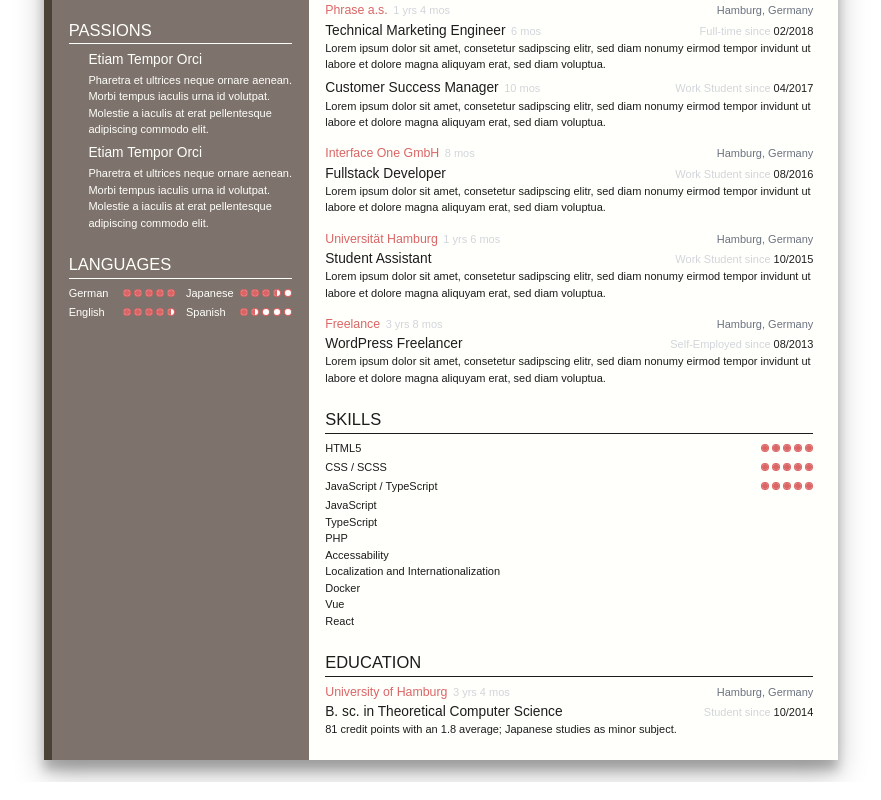
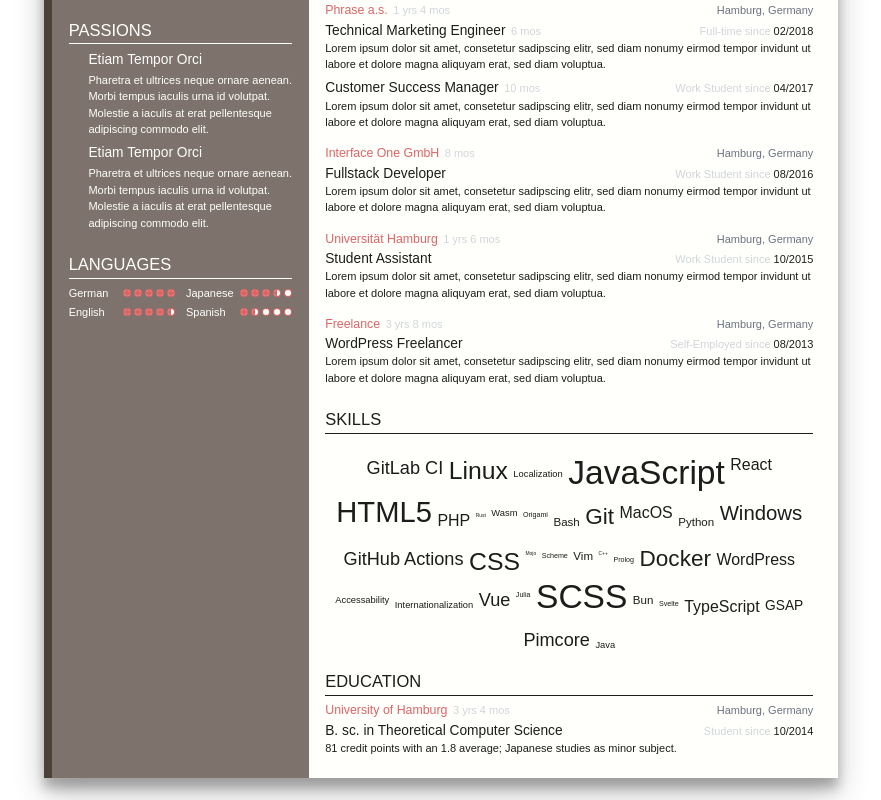
Before and after one commit to janlucaklees/curriculum-vitae, a SvelteKit app: page / in a window 1280 px wide. Shown: the part 581-1381 px from the top of the page, without its empty margins (199-1080 px from the left). Built offline with nearby package versions, Linux system fonts and the light colour scheme; some icons are missing; a web font is replaced by a local one.

Commit message:
Pseudo tag cloud for skills / added skills
Hope to develop this into a real tag cloud.

```diff
--- /dev/null
+++ b/src/components/skills.svelte
@@ -0,0 +1,28 @@
+<script>
+	export let tags;
+
+	const shuffledTags = shuffle(tags);
+
+	function shuffle(arr) {
+		return arr
+			.map((value) => ({ value, sort: Math.random() }))
+			.sort((a, b) => a.sort - b.sort)
+			.map(({ value }) => value);
+	}
+
+	function hash(string) {
+		return (
+			string.split('').reduce((sum, char, i) => sum + ((i + 1) * char.charCodeAt(0)) / 256, 0) % 1
+		);
+	}
+</script>
+
+<div class="flex flex-wrap gap-x-2 justify-center items-center">
+	{#each shuffledTags as tag}
+		<div
+			style="font-size: {0.25 + tag.rating / 2.5}rem; position: relative; top: {hash(tag.label)}rem"
+		>
+			{tag.label}
+		</div>
+	{/each}
+</div>
--- a/src/routes/+page.svelte
+++ b/src/routes/+page.svelte
@@ -13,6 +13,7 @@
 	import Card from '../components/card.svelte';
 	import Section from '../components/section.svelte';
 	import Rating from '../components/rating.svelte';
+	import Skills from '../components/skills.svelte';
 	import Experience from '../components/experience.svelte';
 </script>
 
@@ -155,36 +156,161 @@
 	</Section>
 
 	<Section title="Skills">
-		<ul>
-			<li>
-				<Rating
-					label="HTML5"
-					rating="5"
-				/>
-			</li>
-			<li>
-				<Rating
-					label="CSS / SCSS"
-					rating="5"
-				/>
-			</li>
-			<li>
-				<Rating
-					label="JavaScript / TypeScript"
-					rating="5"
-				/>
-			</li>
-			<li>JavaScript</li>
-			<li>TypeScript</li>
-			<li>PHP</li>
-			<li>Accessability</li>
-			<li>Localization and Internationalization</li>
-		</ul>
-		<ul>
-			<li>Docker</li>
-			<li>Vue</li>
-			<li>React</li>
-		</ul>
+		<Skills
+			tags={[
+				// Languages
+				{
+					label: 'HTML5',
+					rating: 6
+				},
+				{
+					label: 'CSS',
+					rating: 5
+				},
+				{
+					label: 'SCSS',
+					rating: 7
+				},
+				{
+					label: 'JavaScript',
+					rating: 7
+				},
+				{
+					label: 'TypeScript',
+					rating: 3
+				},
+				{
+					label: 'PHP',
+					rating: 3
+				},
+				{
+					label: 'Python',
+					rating: 2
+				},
+				{
+					label: 'Julia',
+					rating: 1
+				},
+				{
+					label: 'Mojo',
+					rating: 0.5
+				},
+				{
+					label: 'Java',
+					rating: 1.5
+				},
+				{
+					label: 'Prolog',
+					rating: 1
+				},
+				{
+					label: 'Scheme',
+					rating: 1
+				},
+				{
+					label: 'Bash',
+					rating: 2
+				},
+				{
+					label: 'Wasm',
+					rating: 1.5
+				},
+				{
+					label: 'C++',
+					rating: 0.5
+				},
+				{
+					label: 'Rust',
+					rating: 0.5
+				},
+
+				// Tools
+				{
+					label: 'Docker',
+					rating: 4.5
+				},
+				{
+					label: 'Git',
+					rating: 4.5
+				},
+				{
+					label: 'GitLab CI',
+					rating: 3.5
+				},
+				{
+					label: 'GitHub Actions',
+					rating: 3.5
+				},
+				{
+					label: 'Vim',
+					rating: 2
+				},
+
+				// Libraries
+				{
+					label: 'GSAP',
+					rating: 2.5
+				},
+
+				// Frameworks
+				{
+					label: 'Vue',
+					rating: 3.5
+				},
+				{
+					label: 'React',
+					rating: 3
+				},
+				{
+					label: 'Svelte',
+					rating: 1
+				},
+				{
+					label: 'WordPress',
+					rating: 3
+				},
+				{
+					label: 'Pimcore',
+					rating: 3.5
+				},
+				{
+					label: 'Bun',
+					rating: 2
+				},
+
+				// Operating Systems
+				{
+					label: 'Windows',
+					rating: 4
+				},
+				{
+					label: 'Linux',
+					rating: 5
+				},
+				{
+					label: 'MacOS',
+					rating: 3
+				},
+
+				// Skills
+				{
+					label: 'Localization',
+					rating: 1.5
+				},
+				{
+					label: 'Accessability',
+					rating: 1.5
+				},
+				{
+					label: 'Internationalization',
+					rating: 1.5
+				},
+				{
+					label: 'Origami',
+					rating: 1
+				}
+			]}
+		/>
 	</Section>
 
 	<Section title="Education">
```
